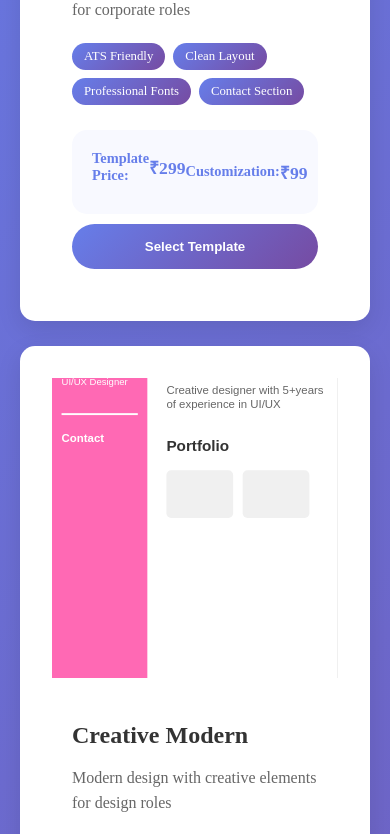
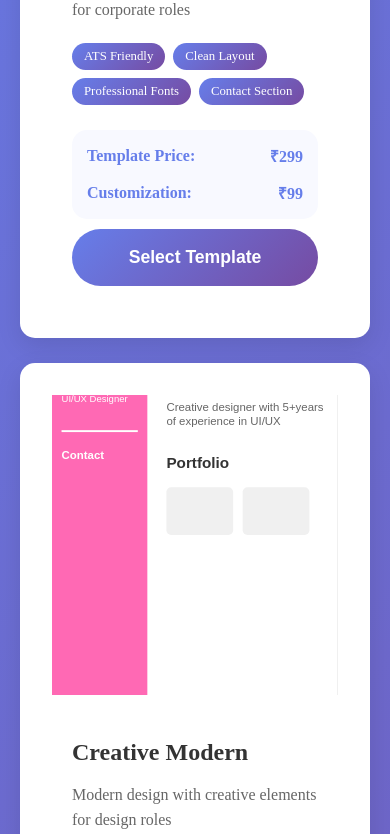
Before and after one commit to nareshrajaparimala/Job_Application_Website, a React (Vite) app in the folder client/: page /documents in a window 390 px wide. Shown: the part 780-1614 px from the top of the page. Built offline with nearby package versions, Linux system fonts and the light colour scheme.

Commit message:
cleared more bugs

```diff
--- a/client/src/components/Footer.jsx
+++ b/client/src/components/Footer.jsx
@@ -29,16 +29,16 @@ function Footer() {
         <div className="footer-col">
           <h4>Contact</h4>
           <p>
-            <strong>Email:</strong> <a href="mailto:support@mytechz.com">support@mytechz.com</a><br />
-            <strong>Phone:</strong> <a href="tel:+911234567890">+91 12345 67890</a><br />
+            <strong>Email:</strong> <a href="mailto:support@mytechz.com">naresh@mytechz.in</a><br />
+            <strong>Phone:</strong> <a href="tel:+911234567890">+91 6361718992</a><br />
             <strong>Address:</strong><br />
-            2nd Floor, Tech Park,<br />
+            <br />
             Bangalore, India
           </p>
            <div className="footer-social">
-            <a href="https://twitter.com/" target="_blank" rel="noopener noreferrer" aria-label="Twitter">🐦</a>
-            <a href="https://facebook.com/" target="_blank" rel="noopener noreferrer" aria-label="Facebook">📘</a>
-            <a href="https://linkedin.com/" target="_blank" rel="noopener noreferrer" aria-label="LinkedIn">🔗</a>
+            <a href="https://www.linkedin.com/company/108975050/" target="_blank" rel="noopener noreferrer" aria-label="Twitter">🐦</a>
+            <a href="https://www.linkedin.com/company/108975050/" target="_blank" rel="noopener noreferrer" aria-label="Facebook">📘</a>
+            <a href="https://www.linkedin.com/company/108975050/" target="_blank" rel="noopener noreferrer" aria-label="LinkedIn">🔗</a>
           </div>
         </div>
       </div>
--- a/client/src/components/Jobs/JobModal.css
+++ b/client/src/components/Jobs/JobModal.css
@@ -319,6 +319,18 @@
     grid-template-columns: 1fr;
   }
 
+  .highlight-item {
+    padding: 16px;
+    min-height: 48px;
+    cursor: pointer;
+    transition: all 0.2s ease;
+  }
+
+  .highlight-item:active {
+    background: #e9ecef;
+    transform: scale(0.98);
+  }
+
   .modal-actions {
     padding: 20px;
     margin: 20px -20px 0;
--- a/client/src/components/Resume/ResumeTemplates.css
+++ b/client/src/components/Resume/ResumeTemplates.css
@@ -172,6 +172,8 @@
   padding: 20px;
   border-radius: 15px;
   margin-bottom: 25px;
+  display: flex;
+  flex-direction: column;
 }
 
 .price-item {
@@ -279,4 +281,22 @@
     grid-template-columns: 1fr;
     gap: 20px;
   }
+
+  .template-pricing {
+    padding: 15px;
+  }
+
+  .price-item {
+    margin-bottom: 15px;
+  }
+
+  .price-label,
+  .price-value {
+    font-size: 1rem;
+  }
+
+  .select-template-btn {
+    padding: 18px 20px;
+    font-size: 1.1rem;
+  }
 }
--- a/client/src/pages/Portfolio.css
+++ b/client/src/pages/Portfolio.css
@@ -755,6 +755,18 @@
     gap: 1rem;
   }
 
+  .highlight-item {
+    padding: 2.5rem 1.5rem;
+    min-height: 120px;
+    cursor: pointer;
+    transition: all 0.2s ease;
+  }
+
+  .highlight-item:active {
+    transform: scale(0.95);
+    box-shadow: 0 5px 15px rgba(160, 32, 240, 0.3);
+  }
+
   .pricing-cards {
     grid-template-columns: 1fr;
   }
--- a/client/vite.config.js
+++ b/client/vite.config.js
@@ -13,5 +13,12 @@ export default defineConfig({
         }
       }
     }
+  },
+  server: {
+    allowedHosts: [
+      'localhost',
+      'ba2ff62747c0.ngrok-free.app',
+      '*' // add your ngrok domain here
+    ]
   }
 })
```
